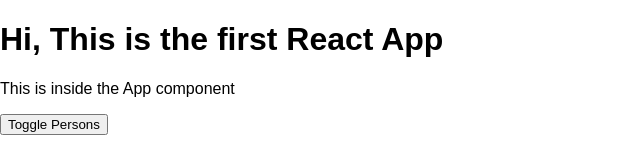
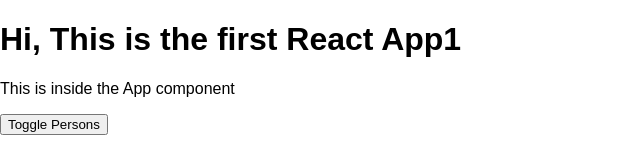
Before and after one commit to mriduladas/new-repo1, a React app: page / in a window 1280 px wide. Shown: the top 160 px of the page, without its empty margins (0-640 px from the left). Built offline with nearby package versions, Linux system fonts and the light colour scheme.

Commit message:
Added lifecycle methods to App.js

```diff
--- a/src/components/Cockpit/Cockpit.js
+++ b/src/components/Cockpit/Cockpit.js
@@ -20,7 +20,7 @@
 
     return (
         <div>
-        <h1>Hi, This is the first React App</h1>
+        <h1>{props.title}</h1>
         <p className={assignedClasses.join(' ')}>This is inside the App component</p>
         <button className={btnClasses.join(' ')}
         alt ={props.showPersons}
--- a/src/components/Persons/Person/Person.js
+++ b/src/components/Persons/Person/Person.js
@@ -8,7 +8,7 @@
     // if(rnd >0.7){
     //     throw new Error('Something went wrong')
     // }
-
+    console.log('Person.js render')
         return (
             <div className={classes.Person} >
             <p onClick={props.click}>I am {props.name} and I am {props.age} years old</p>
--- a/src/components/Persons/Persons.js
+++ b/src/components/Persons/Persons.js
@@ -1,11 +1,13 @@
 import React from 'react';
 import Person from './Person/Person';
 
-const Persons = (props) =>  props.persons.map((person,index) => {
+const Persons = (props) =>  {
+  console.log('Persons.js render')
+  return props.persons.map((person,index) => {
     return <Person name={person.name} age={person.age} key={person.id}
     change ={(event) => props.changed(event, person.id)}
     click= {()=> props.clicked(index)} />
-  })
+  })}
 
 
 export default Persons;
--- a/src/containers/App.js
+++ b/src/containers/App.js
@@ -1,25 +1,36 @@
 import React, { Component, useState } from 'react';
 import { render } from 'react-dom';
-// import ErrorBoundary from './ErrorBoundary/ErrorBoundary';
-// import logo from './logo.svg';
 import classes from './App.css';
-//import Person from '../components/Persons/Person/Person';
 import Persons from '../components/Persons/Persons';
-//import Persons from '../components/Persons/Persons';
 import Cockpit from '../components/Cockpit/Cockpit'
 
 
 
 class App extends Component  {
 
-  state = {persons : [
-    {id:1,name:"Kaustav 123456",age: 33 },
+  constructor(props){
+    super(props);
+    this.  state = {persons : [
+      {id:1,name:"Kaustav Das",age: 33 },
       {id:2,name:"Mridu",age: 29   },
       {id:3,name:"Chaitali",age: 52}
     ],
     otherState: 'some other value',
     showPersons: false
   }
+  console.log('App.js constructor')
+  }
+
+  static getDerivedStateFromProps(props, state){
+    console.log('App.js getDerivedStateFromProps')
+    return state;
+  }
+
+  componentDidMount(){
+    console.log('App.js ComponentDidMount');
+  }
+
+
 
   switchNameHandler = (newName)=> {
     console.log("Switch Name Clicked!!");
@@ -68,52 +79,25 @@
     })
   }
 
+
+
   render() {
+    console.log('App.js render')
 
     let persons = null;
-    // let btnClasses = [classes.button];
     if(this.state.showPersons){
       persons  = (
 
         <Persons  persons= {this.state.persons} changed={this.nameChangedHandler} clicked={this.deletePersonHandler}/>
+      )
+    }
 
 
-    // <div>
-    //   {
-    //     this.state.persons.map((person,index) => {
-    //       return <Person name={person.name} age={person.age} key={person.id}
-    //       change ={(event) => this.nameChangedHandler(event, person.id)}
-    //       click= {()=> this.deletePersonHandler(index)} />
-
-                // return <ErrorBoundary key={person.id} ><Person name={person.name} age={person.age}
-                // change ={(event) => this.nameChangedHandler(event, person.id)}
-                // click= {()=> this.deletePersonHandler(index)} /></ErrorBoundary>
-
-  //       })
-  //     }
-  // </div>
-  )
-
-  // btnClasses.push(classes.Red);
-}
-
-// const assignedClasses =[];
-// if(this.state.persons.length <=2){
-//   assignedClasses.push(classes.red);
-// }
-// if(this.state.persons.length<= 1){
-//   assignedClasses.push(classes.bold);
-// }
 
     return (
       <div className={classes.App}>
-        {/* <h1>Hi, This is the first React App</h1>
-        <p className={assignedClasses.join(' ')}>This is inside the App component</p>
-        <button className={btnClasses.join(' ')}
-        alt ={this.state.showPersons}
-        onClick={this.togglePersonHandler}>Toggle Persons</button> */}
-
         <Cockpit
+        title={this.props.appTitle}
         persons={this.state.persons}
         showPersons={this.state.showPersons}
         clicked= {this.togglePersonHandler}
--- a/src/index.js
+++ b/src/index.js
@@ -4,5 +4,5 @@
 import App from './containers/App';
 import registerServiceWorker from './registerServiceWorker';
 
-ReactDOM.render(<App />, document.getElementById('root'));
+ReactDOM.render(<App  appTitle="Hi, This is the first React App1" />, document.getElementById('root'));
 registerServiceWorker();
```
Lines whose indentation alone changed are shown as unchanged.
